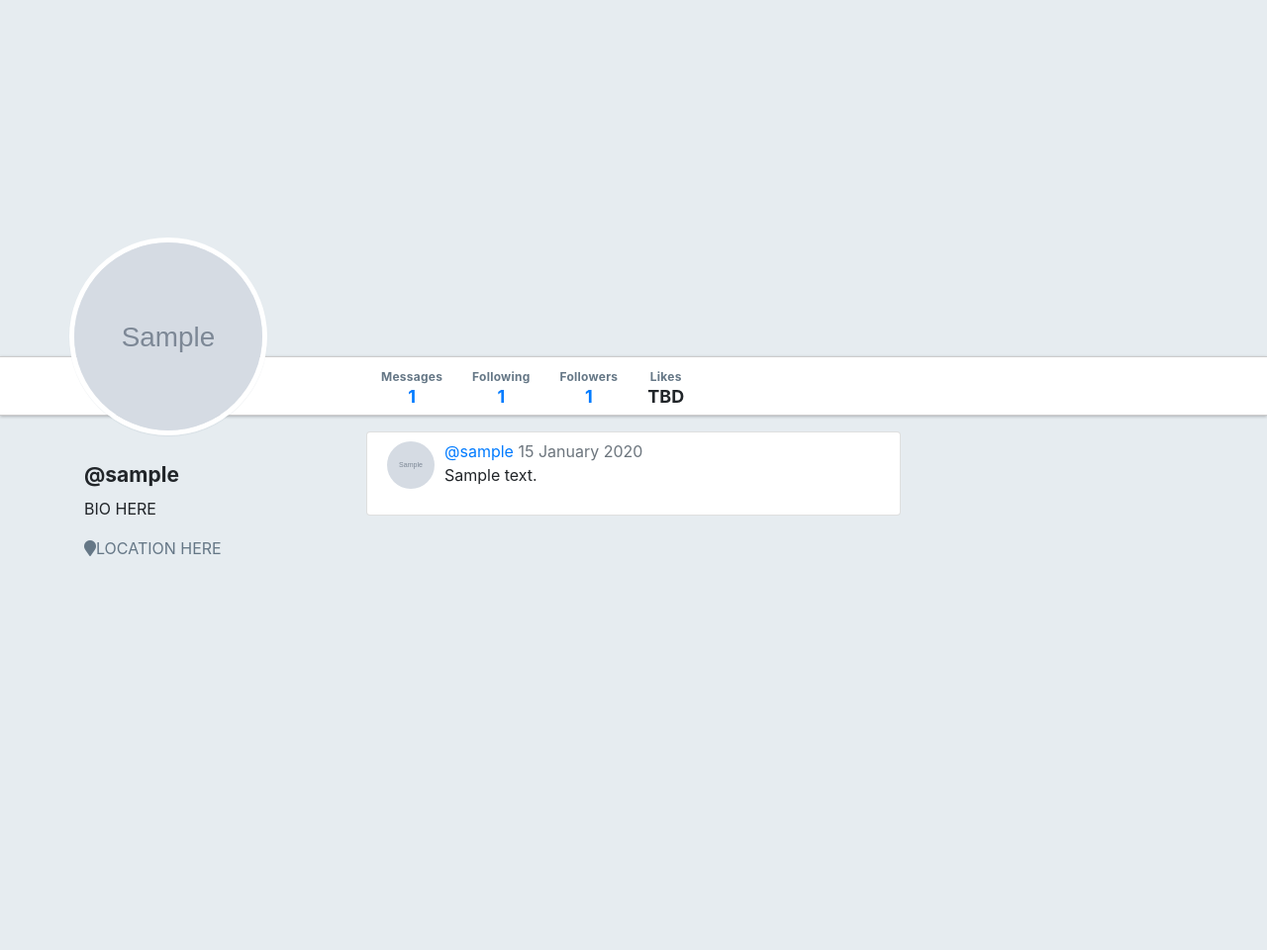
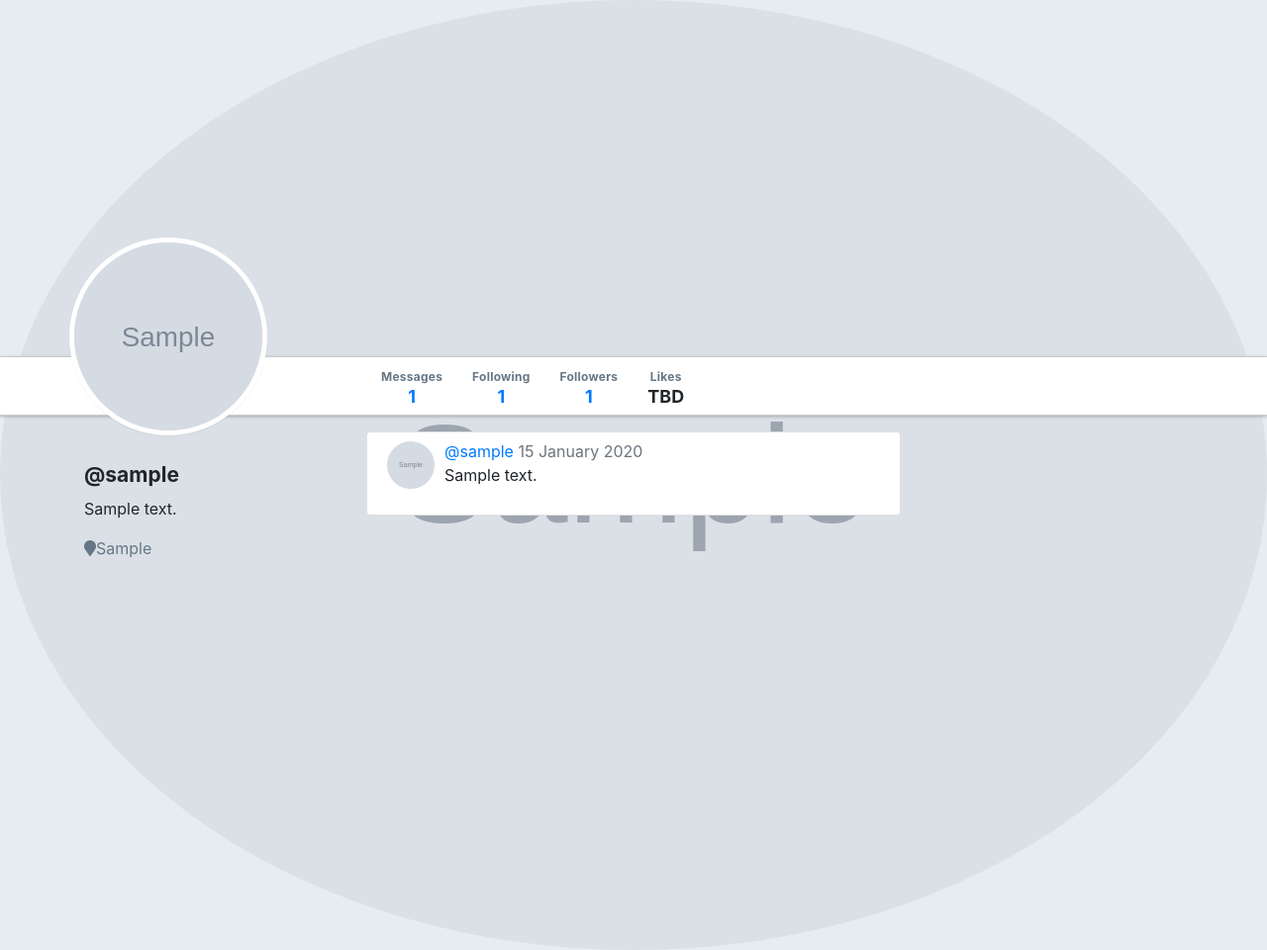
Before and after one commit to WyattHWilliams/warblerAssignment, a Flask app: page /users/1 in a window 1280 px wide. Shown: the part 46-1006 px from the top of the page at 99% size. Before the commit the page ends 608 px from the top, so only its background shows below. Run offline with Flask 2, Linux system fonts and the light colour scheme; tables that the repository leaves empty hold one stand-in row (values such as "Sample post"); grey boxes marked "Sample" are stand-in pictures; parts of the project's set-up code (start-up, migrations or seed data) failed here and were passed over; some libraries are stand-ins or nearby versions.

Commit message:
fixed logout, view locatioon/bio, view header image, user card bios.

```diff
--- a/app.py
+++ b/app.py
@@ -1,3 +1,5 @@
+from models import User, Message, Follows
+from csv import DictReader
 import os
 
 from flask import Flask, render_template, request, flash, redirect, session, g
@@ -24,8 +26,21 @@
 
 connect_db(app)
 
+##############################################################################
+
 db.drop_all()
 db.create_all()
+
+with open('generator/users.csv') as users:
+    db.session.bulk_insert_mappings(User, DictReader(users))
+
+with open('generator/messages.csv') as messages:
+    db.session.bulk_insert_mappings(Message, DictReader(messages))
+
+with open('generator/follows.csv') as follows:
+    db.session.bulk_insert_mappings(Follows, DictReader(follows))
+
+db.session.commit()
 
 ##############################################################################
 # User signup/login/logout
@@ -115,7 +130,8 @@
 def logout():
     """Handle logout of user."""
 
-    # IMPLEMENT THIS
+    do_logout()
+    return redirect('/')
 
 
 ##############################################################################
@@ -213,7 +229,9 @@
 def profile():
     """Update profile for current user."""
 
-    # IMPLEMENT THIS
+    if not g.user:
+        flash("Access unauthorized.", "danger")
+        return redirect("/")
 
 
 @app.route('/users/delete', methods=["POST"])
--- a/forms.py
+++ b/forms.py
@@ -18,6 +18,10 @@
     image_url = StringField('(Optional) Image URL')
 
 
+class EditUserForm(FlaskForm):
+    """form for editing users."""
+
+
 class LoginForm(FlaskForm):
     """Login form."""
 
--- a/templates/users/detail.html
+++ b/templates/users/detail.html
@@ -2,7 +2,9 @@
 
 {% block content %}
 
-<div id="warbler-hero" class="full-width"></div>
+<div id="warbler-hero" class="full-width">
+  <img src="{{ user.header_image_url }}" alt="Header image for {{ user.username }}" id="profile-image">
+</div>
 <img src="{{ user.image_url }}" alt="Image for {{ user.username }}" id="profile-avatar">
 <div class="row full-width">
   <div class="container">
@@ -58,8 +60,8 @@
 <div class="row">
   <div class="col-sm-3">
     <h4 id="sidebar-username">@{{ user.username }}</h4>
-    <p>BIO HERE</p>
-    <p class="user-location"><span class="fa fa-map-marker"></span>LOCATION HERE</p>
+    <p>{{user.bio}}</p>
+    <p class="user-location"><span class="fa fa-map-marker"></span>{{user.location}}</p>
   </div>
 
   {% block user_details %}
```
Also changed, not shown: templates/home.html (+4 -6 lines).
